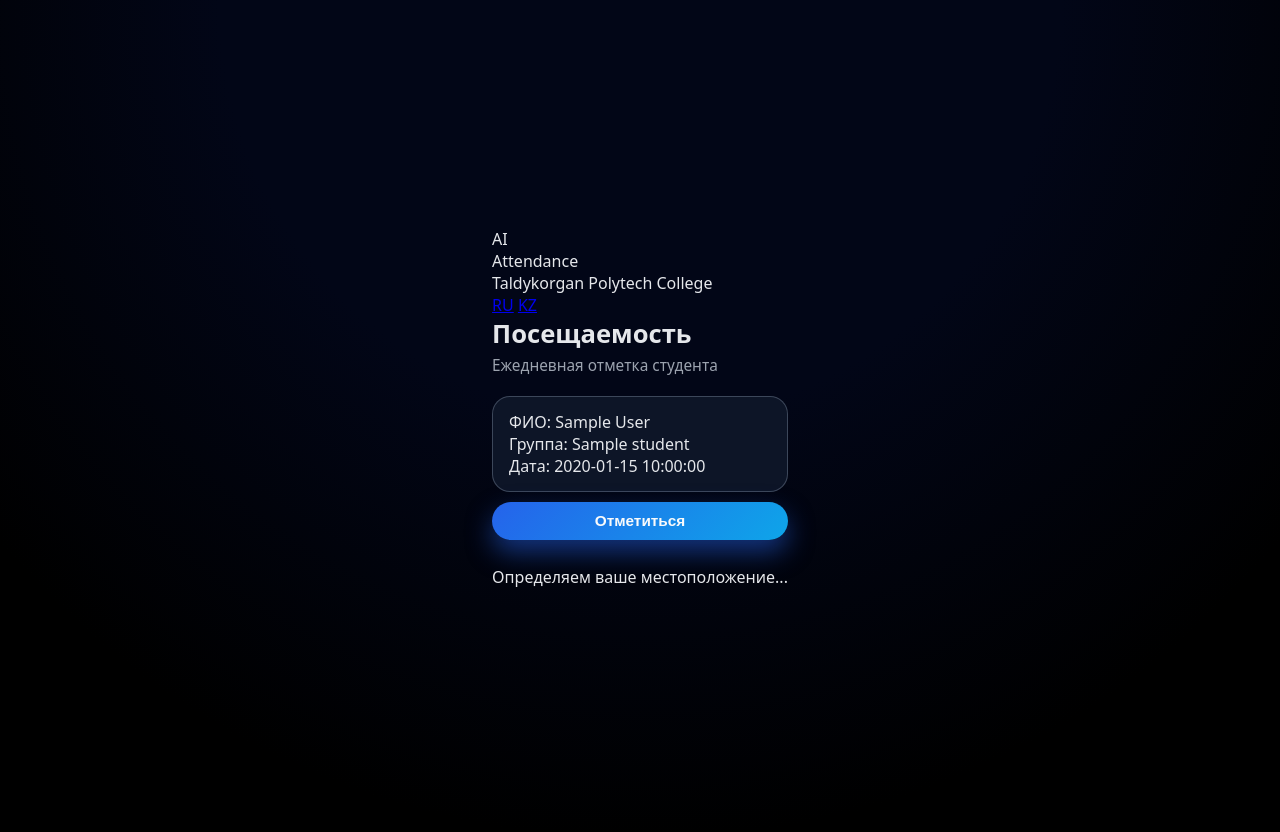
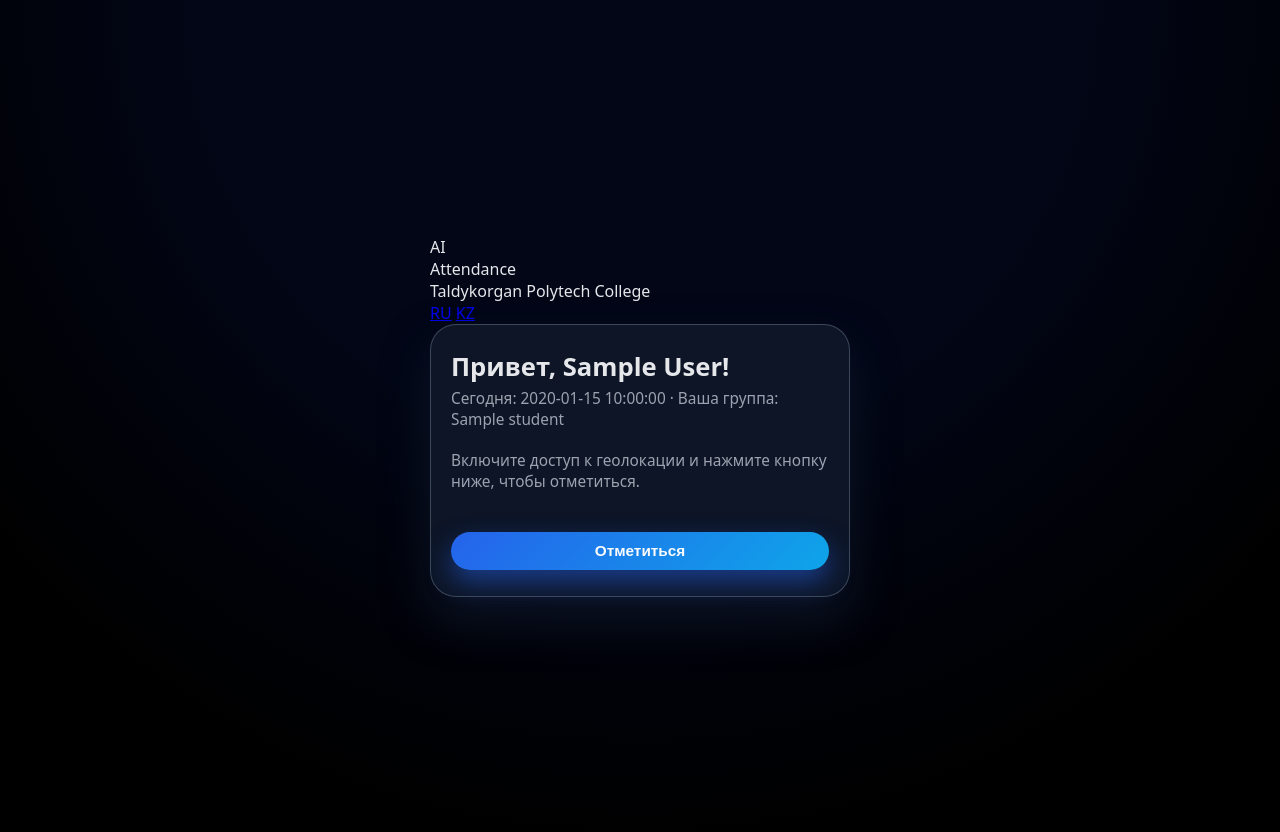
Before and after one commit to zen0zakon-ship-it/AttendanceApp, a FastAPI app: template templates/student_home.html in a window 1280 px wide. Run offline with FastAPI, Linux system fonts and the light colour scheme; the template is opened without the code that fills it: most values are stand-ins (such as "Sample title", 1, 10 or a date in 2020).

Commit message:
Update student_home.html

```diff
--- a/templates/student_home.html
+++ b/templates/student_home.html
@@ -1,143 +1,56 @@
 {% extends "base.html" %}
 
-{% block title %}
-    {% if lang == 'kk' %}Қатысуды белгілеу{% else %}Отметка посещаемости{% endif %}
-{% endblock %}
+{% block title %}Отметка посещаемости{% endblock %}
 
 {% block content %}
+<div class="auth-wrapper">
+  <div class="auth-card animate-fade-up">
     <h1 class="title">
       {% if lang == 'kk' %}
-        Қатысуды белгілеу
+        Сәлем, {{ student.full_name }}!
       {% else %}
-        Посещаемость
+        Привет, {{ student.full_name }}!
       {% endif %}
     </h1>
     <p class="subtitle">
       {% if lang == 'kk' %}
-        Күнделікті студенттің қатысуын белгілеу
+        Бүгінгі күн: {{ today }} &middot; Тобыңыз: {{ student.group_name }}
       {% else %}
-        Ежедневная отметка студента
+        Сегодня: {{ today }} &middot; Ваша группа: {{ student.group_name }}
       {% endif %}
     </p>
 
     {% if error %}
-    <div class="alert alert-error animate-pop">
-        {{ error }}
-    </div>
+      <div class="alert alert-error animate-pop">{{ error }}</div>
     {% endif %}
 
-<div class="card card-info animate-fade-up">
-    <div class="card-row">
-        <span class="card-label">
-            {% if lang == 'kk' %}ТАӘ:{% else %}ФИО:{% endif %}
-        </span>
-        <span class="card-value">{{ student.full_name }}</span>
+    {% if already_marked %}
+      <div class="motivation-block">
+        <div class="motivation-label">
+          {% if lang == 'kk' %}Бүгін қатысу белгіленді{% else %}Сегодня вы уже отметились{% endif %}
         </div>
-    {% if student.group_name %}
-    <div class="card-row">
-        <span class="card-label">
-            {% if lang == 'kk' %}Тобы:{% else %}Группа:{% endif %}
-        </span>
-        <span class="card-value">{{ student.group_name }}</span>
-    </div>
-    {% endif %}
-    <div class="card-row">
-        <span class="card-label">
-            {% if lang == 'kk' %}Күні:{% else %}Дата:{% endif %}
-        </span>
-        <span class="card-value">{{ today }}</span>
-    </div>
-</div>
-
-{% if already_marked %}
-    <div class="status-tag status-tag-success animate-pop">
-        {% if lang == 'kk' %}
-            Бүгін қатысу белгіленді ✅
-        {% else %}
-            Вы уже отметились сегодня ✅
+        {% if motivation %}
+          <div class="motivation-text">{{ motivation }}</div>
         {% endif %}
       </div>
-
-    {% if motivation %}
-    <div class="card card-motivation animate-fade-up">
-        <div class="motivation-title">
-            {% if lang == 'kk' %}
-                Күннің мотивациясы
     {% else %}
-                Мотивация на день
-            {% endif %}
-        </div>
-        <div class="motivation-text">
-            {{ motivation }}
-        </div>
-    </div>
-    {% endif %}
-{% else %}
-    <form method="post" action="/student/mark" class="form action-form animate-fade-up">
-        <!-- сюда JS запишет координаты -->
+      <form method="post" action="/student/mark" class="form" id="mark-form">
         <input type="hidden" name="lat" id="lat-input">
         <input type="hidden" name="lon" id="lon-input">
 
-        <button type="submit" class="btn btn-primary btn-big pulse" id="mark-btn">
+        <p class="subtitle small">
           {% if lang == 'kk' %}
-                Қатысуды белгілеу
+            Қатысу үшін орналасқан жерге қолжеткізуді қосыңыз және түймені басыңыз.
           {% else %}
-                Отметиться
-            {% endif %}
-        </button>
-        <p class="small-hint" id="geo-status">
-            {% if lang == 'kk' %}
-                Геолокацияны қосыңыз, жүйе сіздің колледж аумағында екеніңізді тексереді.
-            {% else %}
-                Включите геолокацию — система проверит, что вы находитесь на территории колледжа.
+            Включите доступ к геолокации и нажмите кнопку ниже, чтобы отметиться.
           {% endif %}
         </p>
+
+        <button type="submit" class="btn btn-primary btn-big" id="mark-btn">
+          {% if lang == 'kk' %}Қатыстым{% else %}Отметиться{% endif %}
+        </button>
       </form>
-
-    <script>
-        document.addEventListener('DOMContentLoaded', function () {
-            const form = document.querySelector('.action-form');
-            if (!form) return;
-
-            const btn = document.getElementById('mark-btn');
-            const latInput = document.getElementById('lat-input');
-            const lonInput = document.getElementById('lon-input');
-            const statusEl = document.getElementById('geo-status');
-
-            // Сначала блокируем кнопку, пока не получим координаты
-            btn.disabled = true;
-            btn.classList.remove('pulse');
-
-            if (!navigator.geolocation) {
-                statusEl.textContent = '{% if lang == "kk" %}Сіздің браузеріңіз геолокацияны қолдамайды.{% else %}Ваш браузер не поддерживает геолокацию.{% endif %}';
-                return;
-            }
-
-            statusEl.textContent = '{% if lang == "kk" %}Орналасқан жер анықталуда...{% else %}Определяем ваше местоположение...{% endif %}';
-
-            navigator.geolocation.getCurrentPosition(
-                function (pos) {
-                    latInput.value = pos.coords.latitude;
-                    lonInput.value = pos.coords.longitude;
-
-                    btn.disabled = false;
-                    btn.classList.add('pulse');
-
-                    statusEl.textContent = '{% if lang == "kk" %}Орналасқан жеріңіз анықталды, енді қатысуды белгілей аласыз.{% else %}Местоположение определено, можно отмечаться.{% endif %}';
-                },
-                function (err) {
-                    console.log('Geolocation error:', err);
-                    statusEl.textContent = '{% if lang == "kk" %}Геолокацияға қолжеткізуге рұқсат беріңіз. Онсыз қатысуды белгілеу мүмкін емес.{% else %}Разрешите доступ к геолокации в браузере. Без этого отметиться нельзя.{% endif %}';
-                    btn.disabled = true;
-                    btn.classList.remove('pulse');
-                },
-                {
-                    enableHighAccuracy: true,
-                    timeout: 10000,
-                    maximumAge: 0
-                }
-            );
-        });
-    </script>
     {% endif %}
+  </div>
+</div>
 {% endblock %}
```
Lines whose indentation alone changed are shown as unchanged.
